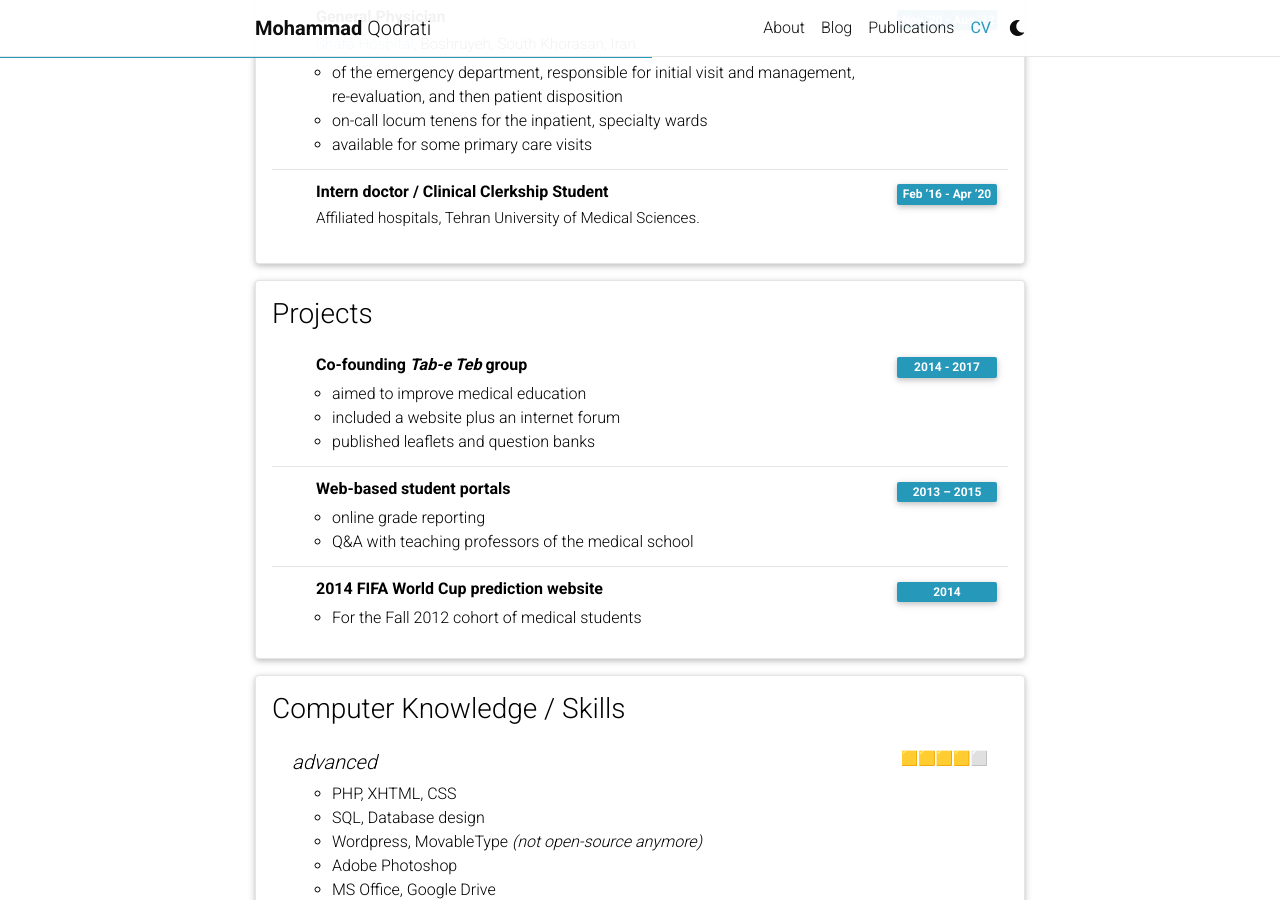
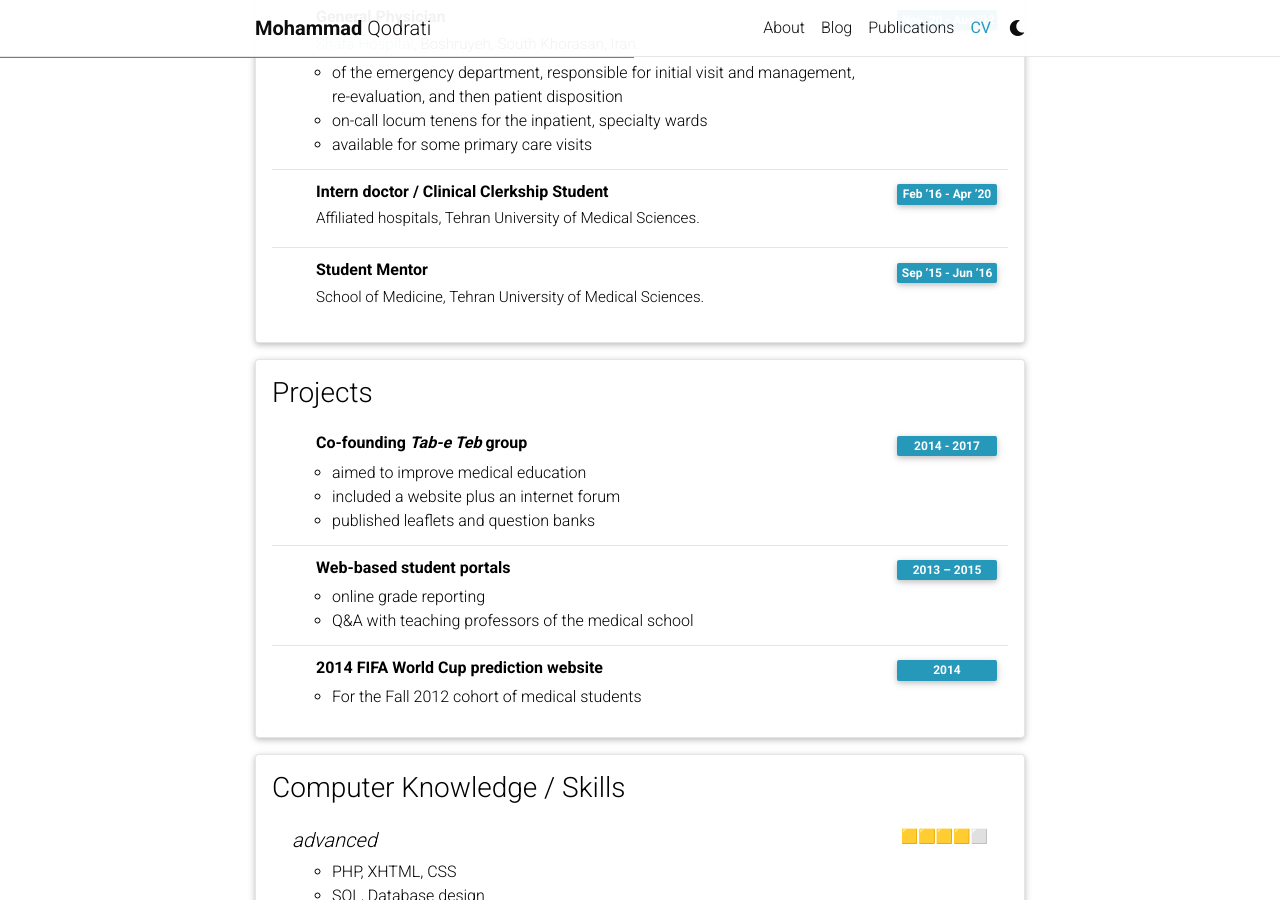
Before and after one commit to qomhmd/qomhmd.github.io, a Jekyll site: the page built from _pages/cv.md, in a window 1280 px wide and 900 px high, scrolled down 1404 px. Built offline with Jekyll 4.4.1, drawn with Linux system fonts in a browser that asks for light colours; comment, search, counter and statistics services are not loaded; a style sheet for code colours, icons or effects is not loaded.

Commit message:
Add experience (Mentoring) to CV

```diff
--- a/_data/cv.yml
+++ b/_data/cv.yml
@@ -54,6 +54,9 @@
     - title: Intern doctor / Clinical Clerkship Student
       institution: Affiliated hospitals, Tehran University of Medical Sciences.
       year: Feb ’16 - Apr ’20
+    - title: Student Mentor
+      institution: School of Medicine, Tehran University of Medical Sciences.
+      year: Sep ’15 - Jun ’16
 
 - title: Projects
   type: time_table
```
